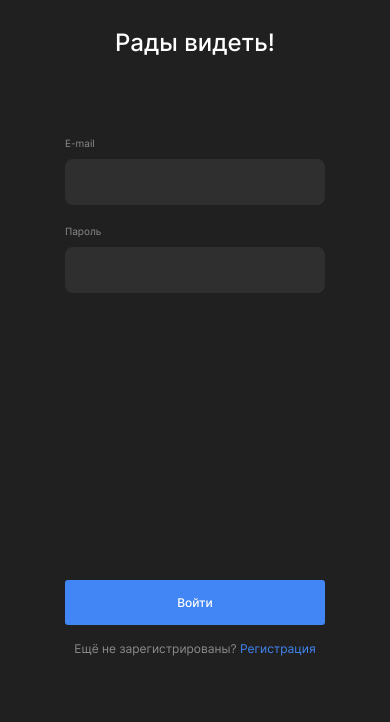
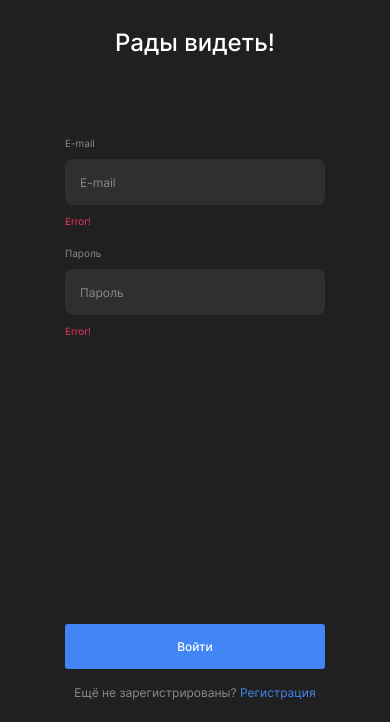
Before and after one commit to oxitenko/movies-explorer-frontend, a React app: page /signin in a window 390 px wide. Shown: the part 116-838 px from the top of the page. Built offline with nearby package versions, Linux system fonts and the light colour scheme.

Commit message:
fix: scroll main

```diff
--- a/src/components/AboutProject/AboutProject.css
+++ b/src/components/AboutProject/AboutProject.css
@@ -91,7 +91,7 @@
   margin: 14px 0 0 0;
 }
 
-@media screen and (max-width: 1024px) {
+@media screen and (max-width: 1230px) {
   .aboutproject__time-one {
     width: 140px;
   }
@@ -100,6 +100,8 @@
   }
   .aboutproject__bar {
     justify-content: center;
+    margin-top: 93px;
+    margin-bottom: 121px;
   }
   .aboutproject {
     margin-top: 0px;
@@ -109,10 +111,6 @@
   }
   .aboutproject__subtitle {
     margin: 0 0 24px 0;
-  }
-  .aboutproject__bar {
-    margin-top: 93px;
-    margin-bottom: 121px;
   }
 }
 
--- a/src/components/Login/Login.css
+++ b/src/components/Login/Login.css
@@ -10,4 +10,7 @@
   .auth__button-signin {
     margin-top: 267px;
   }
+  .auth__content-signin {
+    margin-top: 56px;
+  }
 }
--- a/src/components/Login/Login.js
+++ b/src/components/Login/Login.js
@@ -6,7 +6,7 @@ import { Link } from 'react-router-dom';
 const Login = () => {
   return (
     <section className="auth auth__signin">
-      <div className="auth__content">
+      <div className="auth__content auth__content-signin">
         <img className="auth__logo" src={pageLogo} alt="logo" />
         <h2 className="auth__title">Рады видеть!</h2>
         <form className="auth__form auth__form-signin">
@@ -18,7 +18,9 @@ const Login = () => {
               name="email"
               autoComplete="username"
               required
+              placeholder="E-mail"
             />
+            <span className="auth__error">Error!</span>
           </label>
           <label className="auth__label auth__label-signin">
             Пароль
@@ -28,7 +30,9 @@ const Login = () => {
               name="password"
               autoComplete="current-password"
               required
+              placeholder="Пароль"
             />
+            <span className="auth__error">Error!</span>
           </label>
           <button type="submit" className="auth__button auth__button-signin">
             Войти
--- a/src/components/MobileSearchForm/MobileSearchForm.js
+++ b/src/components/MobileSearchForm/MobileSearchForm.js
@@ -12,6 +12,7 @@ const MobileSearchForm = () => {
             type="text"
             placeholder="Фильм"
             name="film"
+            required
           />
           <button
             className="search__button search__button-mobile"
--- a/src/components/Profile/Profile.css
+++ b/src/components/Profile/Profile.css
@@ -39,6 +39,15 @@
   text-align: right;
   color: #ffffff;
   padding: 0;
+}
+
+.profile__input::placeholder {
+  font-family: 'Inter';
+  font-style: normal;
+  font-weight: 500;
+  font-size: 11px;
+  line-height: 13px;
+  color: #8b8b8b;
 }
 
 .profile__input:focus {
--- a/src/components/Profile/Profile.js
+++ b/src/components/Profile/Profile.js
@@ -24,6 +24,7 @@ const Profile = () => {
               type="text"
               name="name"
               required
+              placeholder="Имя"
             />
           </label>
           <span className="profile__line"></span>
@@ -36,6 +37,7 @@ const Profile = () => {
               type="email"
               name="email"
               required
+              placeholder="E-mail"
             />
           </label>
           <button type="submit" className="profile__editbtn">
--- a/src/components/Promo/Promo.css
+++ b/src/components/Promo/Promo.css
@@ -40,7 +40,7 @@
     width: 91%;
   }
   .promo__title {
-    font-size: 29px;
+    font-size: 28px;
     line-height: 37px;
     margin: 220px 0 0 0;
   }
--- a/src/components/Register/Register.js
+++ b/src/components/Register/Register.js
@@ -18,7 +18,9 @@ const Register = () => {
               name="name"
               autoComplete="username"
               required
+              placeholder="Имя"
             />
+            <span className="auth__error">Error!</span>
           </label>
           <label className="auth__label auth__label-signup">
             E-mail
@@ -28,7 +30,9 @@ const Register = () => {
               name="email"
               autoComplete="username"
               required
+              placeholder="E-mail"
             />
+            <span className="auth__error">Error!</span>
           </label>
           <label className="auth__label auth__label-signup">
             Пароль
@@ -38,7 +42,9 @@ const Register = () => {
               name="password"
               autoComplete="new-password"
               required
+              placeholder="Пароль"
             />
+            <span className="auth__error">Error!</span>
           </label>
           <button type="submit" className="auth__button auth__button-signup">
             Зарегистрироваться
--- a/src/components/SearchForm/SearchForm.js
+++ b/src/components/SearchForm/SearchForm.js
@@ -8,7 +8,7 @@ const SearchForm = () => {
   return (
     <section className="search">
       <div className="search__container">
-        <form className="search__form" required>
+        <form className="search__form">
           <img
             className="search__icon"
             src={placeHolderIcon}
@@ -19,6 +19,7 @@ const SearchForm = () => {
             type="text"
             placeholder="Фильм"
             name="film"
+            required
           />
           <button className="search__button" type="submit">
             <img src={searchicon} alt="Кнопка поиска" />
--- a/src/style/AuthForm.css
+++ b/src/style/AuthForm.css
@@ -1,10 +1,14 @@
+.auth {
+  display: flex;
+  width: 100%;
+}
+
 .auth__content {
   display: flex;
   flex-direction: column;
-  max-width: 396px;
+  width: 396px;
   justify-content: center;
   margin: 0 auto;
-  margin-top: 70px;
 }
 
 .auth__logo {
@@ -39,6 +43,11 @@
   color: #8b8b8b;
 }
 
+.auth__error {
+  color: #ee3465;
+  margin-top: 10px;
+}
+
 .auth__input {
   background: #2f2f2f;
   border-radius: 8px;
@@ -54,8 +63,22 @@
   margin-top: 10px;
 }
 
+.auth__input::placeholder {
+  font-family: 'Inter';
+  font-style: normal;
+  font-weight: 400;
+  font-size: 14px;
+  line-height: 20px;
+  color: #8b8b8b;
+}
+
+.auth__input:invalid {
+  color: #ee3465;
+}
+
 .auth__input:focus {
-  outline: none;
+  outline-style: solid;
+  outline-color: #8b8b8b;
 }
 
 .auth__button {
@@ -106,15 +129,9 @@
   color: #4294f4;
 }
 
-@media screen and (max-width: 1024px) {
-  .auth__content {
-    margin-top: 232px;
-  }
-}
-
 @media screen and (max-width: 767px) {
   .auth__content {
-    max-width: 260px;
+    width: 260px;
     margin-top: 56px;
   }
   .auth__title {
@@ -136,4 +153,7 @@
     font-size: 12px;
     line-height: 15px;
   }
+  .auth__input::placeholder {
+    font-size: 12px;
+  }
 }
```
